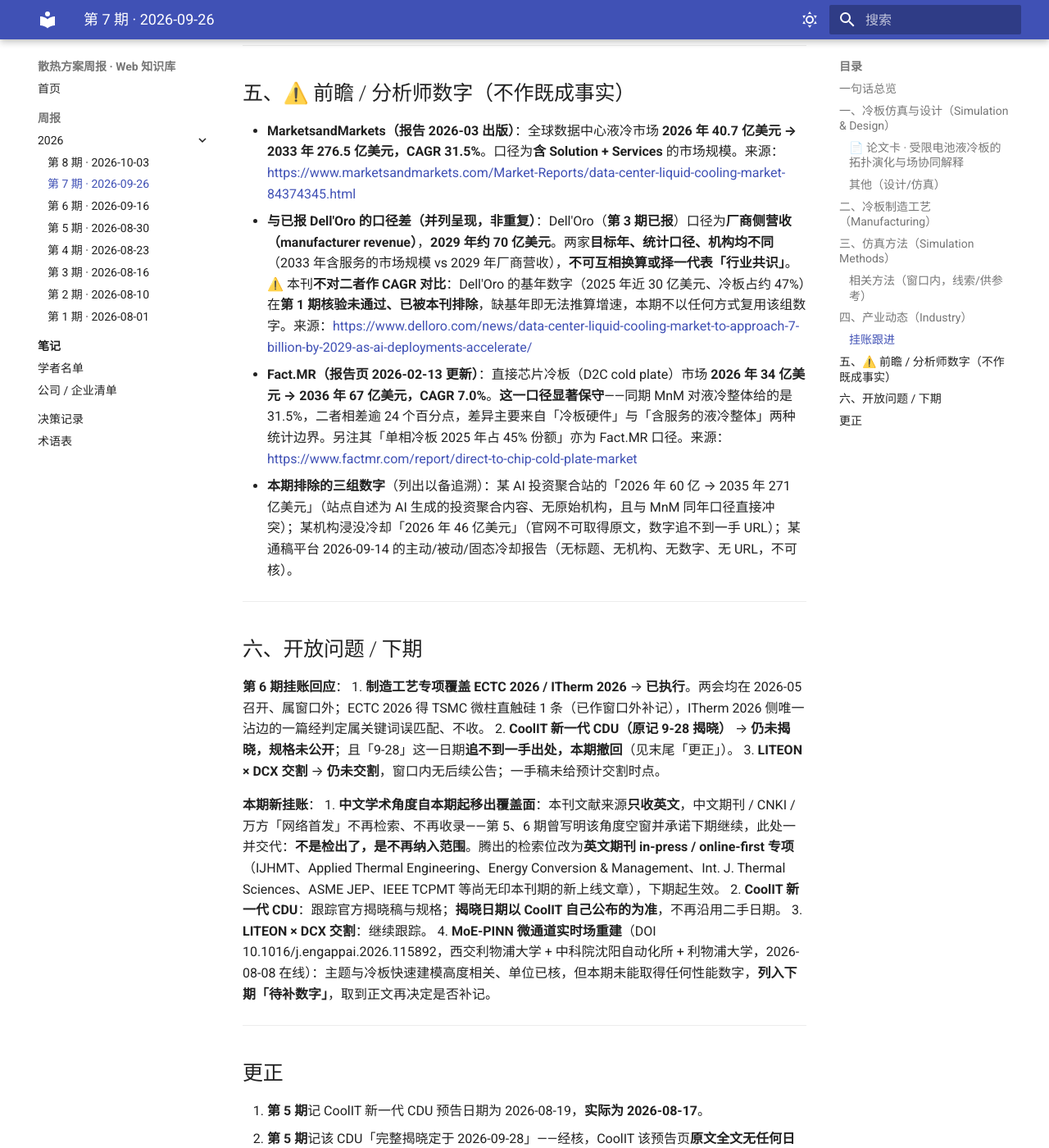
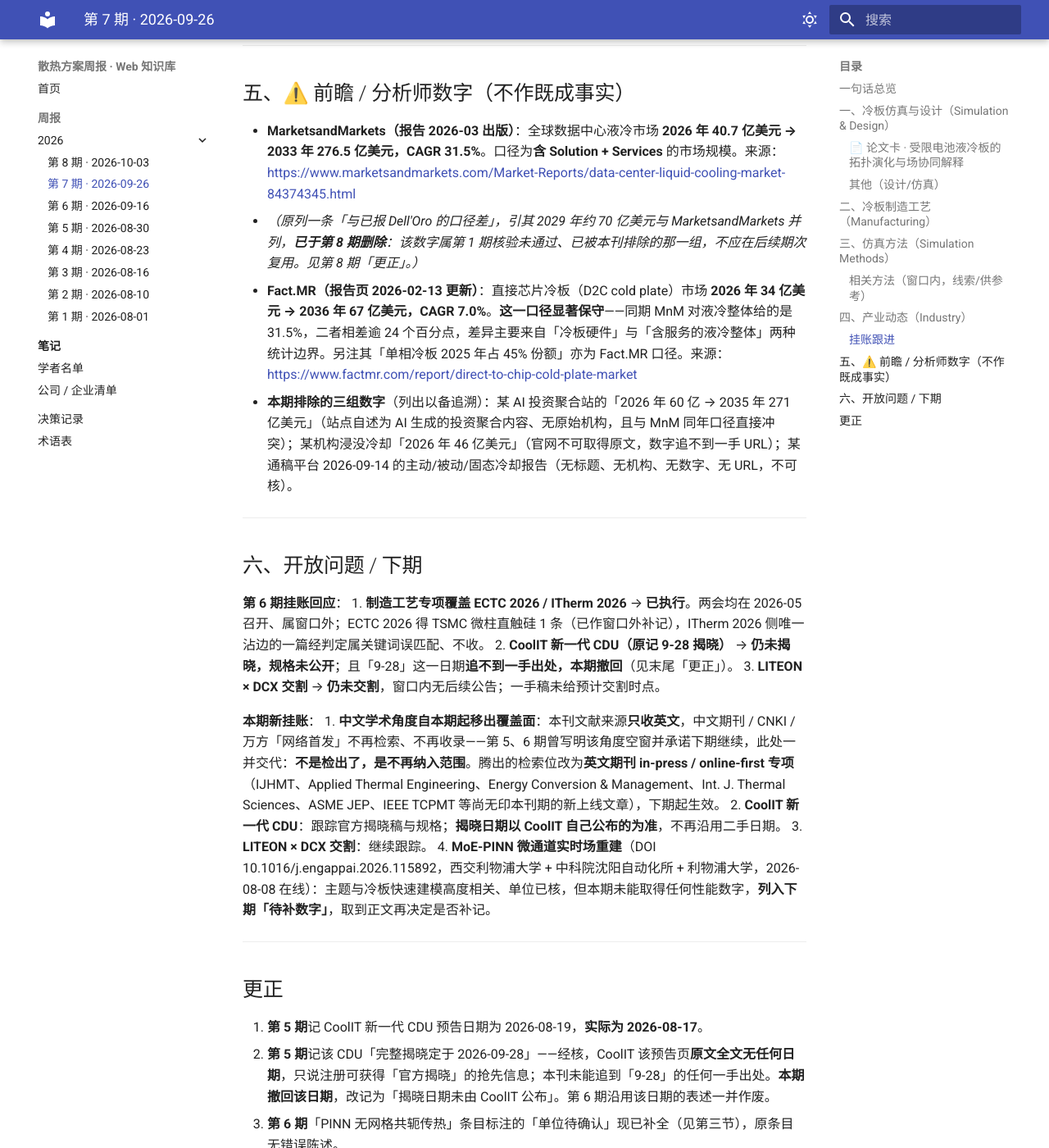
Before and after one commit to liyf1640/thermal_cooling_weekly_report, an MkDocs documentation site: the page built from docs/briefings/2026/2026-09-26.md, in a window 1280 px wide and 1400 px high, scrolled down 4782 px. Shown: the whole window at 82% size. Built offline with MkDocs 1.6.1 and Material for MkDocs 9.7.7, drawn with Linux system fonts in a browser that asks for light colours; some of the changed text lies outside the part shown.

Commit message:
briefing: 删除第 3、7 期复用的 Dell'Oro 2029 年数字；规则 25③ 明确排除按整组生效
第 1 期已排除 Dell'Oro 整组市场数字（2025 近 $3B、2029 达 $7B、冷板占约 47%），
第 3 期与第 7 期仍引用其中的 2029 年约 70 亿美元。第 7 期以「只引目标值」为由保留，
但同组数字不存在只引其一的余地。维护者裁定删除，第 8 期「更正」第 3 条记录处置。

Co-Authored-By: Claude Opus 5 <noreply@anthropic.com>

```diff
--- a/docs/briefings/2026/2026-09-26.md
+++ b/docs/briefings/2026/2026-09-26.md
@@ -70,7 +70,7 @@
 ## 五、⚠️ 前瞻 / 分析师数字（不作既成事实）
 
 - **MarketsandMarkets（报告 2026-03 出版）**：全球数据中心液冷市场 **2026 年 40.7 亿美元 → 2033 年 276.5 亿美元，CAGR 31.5%**。口径为**含 Solution + Services** 的市场规模。来源：<https://www.marketsandmarkets.com/Market-Reports/data-center-liquid-cooling-market-84374345.html>
-- **与已报 Dell'Oro 的口径差（并列呈现，非重复）**：Dell'Oro（**第 3 期已报**）口径为**厂商侧营收（manufacturer revenue）**，**2029 年约 70 亿美元**。两家**目标年、统计口径、机构均不同**（2033 年含服务的市场规模 vs 2029 年厂商营收），**不可互相换算或择一代表「行业共识」**。⚠️ 本刊**不对二者作 CAGR 对比**：Dell'Oro 的基年数字（2025 年近 30 亿美元、冷板占约 47%）在**第 1 期核验未通过、已被本刊排除**，缺基年即无法推算增速，本期不以任何方式复用该组数字。来源：<https://www.delloro.com/news/data-center-liquid-cooling-market-to-approach-7-billion-by-2029-as-ai-deployments-accelerate/>
+- *（原列一条「与已报 Dell'Oro 的口径差」，引其 2029 年约 70 亿美元与 MarketsandMarkets 并列，**已于第 8 期删除**：该数字属第 1 期核验未通过、已被本刊排除的那一组，不应在后续期次复用。见第 8 期「更正」。）*
 - **Fact.MR（报告页 2026-02-13 更新）**：直接芯片冷板（D2C cold plate）市场 **2026 年 34 亿美元 → 2036 年 67 亿美元，CAGR 7.0%**。**这一口径显著保守**——同期 MnM 对液冷整体给的是 31.5%，二者相差逾 24 个百分点，差异主要来自「冷板硬件」与「含服务的液冷整体」两种统计边界。另注其「单相冷板 2025 年占 45% 份额」亦为 Fact.MR 口径。来源：<https://www.factmr.com/report/direct-to-chip-cold-plate-market>
 - **本期排除的三组数字**（列出以备追溯）：某 AI 投资聚合站的「2026 年 60 亿 → 2035 年 271 亿美元」（站点自述为 AI 生成的投资聚合内容、无原始机构，且与 MnM 同年口径直接冲突）；某机构浸没冷却「2026 年 46 亿美元」（官网不可取得原文，数字追不到一手 URL）；某通稿平台 2026-09-14 的主动/被动/固态冷却报告（无标题、无机构、无数字、无 URL，不可核）。
 
@@ -96,6 +96,6 @@
 1. **第 5 期**记 CoolIT 新一代 CDU 预告日期为 2026-08-19，**实际为 2026-08-17**。
 2. **第 5 期**记该 CDU「完整揭晓定于 2026-09-28」——经核，CoolIT 该预告页**原文全文无任何日期**，只说注册可获得「官方揭晓」的抢先信息；本刊未能追到「9-28」的任何一手出处。**本期撤回该日期**，改记为「揭晓日期未由 CoolIT 公布」。第 6 期沿用该日期的表述一并作废。
 3. **第 6 期**「PINN 无网格共轭传热」条目标注的「单位待确认」现已补全（见第三节），原条目无错误陈述。
-4. 第五节的 Dell'Oro 条目**只引其 2029 年目标值**：该机构的基年数字（2025 年近 30 亿美元、冷板占约 47%）在第 1 期核验未通过，本刊此后未再采用，故不对 Dell'Oro 与 MarketsandMarkets 作增速（CAGR）对比，只并列呈现口径差。
+4. ~~第五节的 Dell'Oro 条目**只引其 2029 年目标值**：该机构的基年数字（2025 年近 30 亿美元、冷板占约 47%）在第 1 期核验未通过，本刊此后未再采用，故不对 Dell'Oro 与 MarketsandMarkets 作增速（CAGR）对比，只并列呈现口径差。~~ **本条处置已于第 8 期推翻**：2029 年目标值与基年数字同属第 1 期排除的同一组，不存在「只引目标值」的余地，该条目已删除。
 
 *—— Sage · 散热方案周报第 7 期（待核验稿）*
```
Also changed, not shown: .claude/skills/weekly-briefing/rules.md (+3 -1 lines), docs/briefings/2026/2026-08-16.md (+1 -1 lines), docs/briefings/2026/2026-10-03.md (+2 -0 lines).
